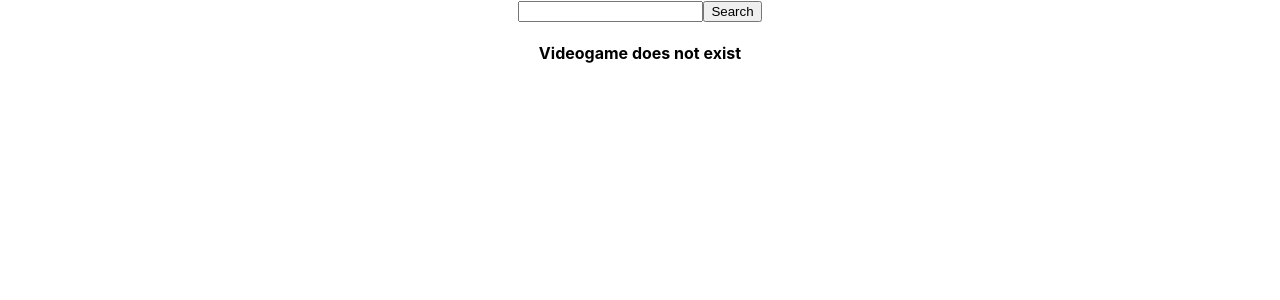
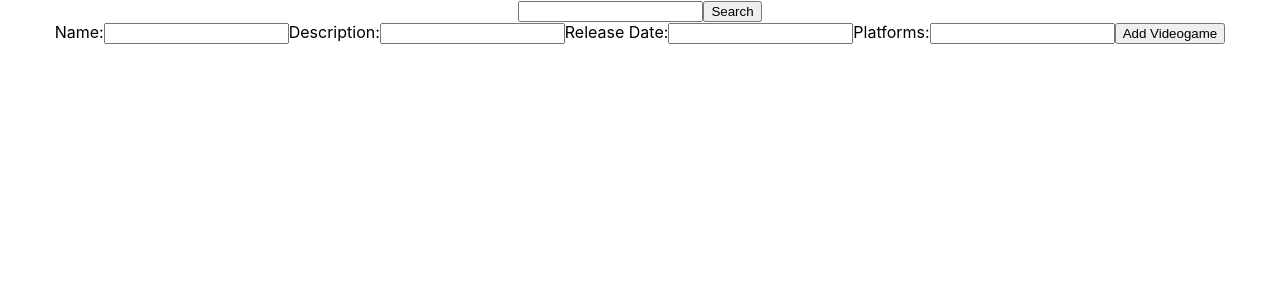
Before and after one commit to carobatata/PIVideoGames, a React (Create React App) app in the folder client/: page /addVideogame in a window 1280 px wide. Shown: the top 300 px of the page. Built offline with nearby package versions, Linux system fonts and the light colour scheme; no server answers.

Commit message:
AddVideogame Front

```diff
--- a/client/src/App.js
+++ b/client/src/App.js
@@ -1,9 +1,10 @@
 import { Route, Switch } from 'react-router';
 import './App.css';
-import Videogames from './components/videogames.jsx'
+import Videogames from './components/videogames';
 import SearchBar from './components/searchBar';
-import Order from './components/order'
-import VideogameDetail from './components/videogameDetail.jsx';
+import Order from './components/order';
+import VideogameDetail from './components/videogameDetail';
+import AddVideogame from './components/addVideogame';
 
 function App() {
   return (
@@ -14,6 +15,9 @@ function App() {
           <Order />
           <Videogames/>
         </Route>
+        <Route exact path='/addVideogame'>
+          <AddVideogame/>
+        </Route>
         <Route path='/:id'>
           <VideogameDetail/>
         </Route>
--- a/client/src/components/addVideogame.jsx
+++ b/client/src/components/addVideogame.jsx
@@ -0,0 +1,66 @@
+import axios from 'axios';
+import { useState } from 'react';
+import { useHistory } from 'react-router';
+
+export default function AddVideogame() {
+    const [videogame, setVideogame] = useState({});
+    let history = useHistory();
+
+    function handleChange(e) {
+        e.preventDefault();
+        setVideogame({
+          ...videogame,
+          [e.target.name]: e.target.value
+        });
+      }
+
+    function handleSubmit(e) {
+        console.log(videogame)
+        e.preventDefault();
+        axios.post('http://localhost:3001/videogame', videogame)
+        .then(() => {
+            history.push('/')
+        })
+      }
+
+    return (
+        <form onSubmit={handleSubmit}>
+
+            <label>Name:</label>
+            <input
+                type='text'
+                name='name'
+                value={videogame.name}
+                onChange={handleChange} />
+
+            <label>Description:</label>
+            <input
+                type='text'
+                name='description'
+                value={videogame.description}
+                onChange={handleChange} />
+
+            <label>Release Date:</label>
+            <input
+                type='text'
+                name='releaseDate'
+                value={videogame.releaseDate}
+                onChange={handleChange} />
+
+            <label>Platforms:</label>
+            <input
+                type='text'
+                name='platforms'
+                value={videogame.platforms}
+                onChange={handleChange} />
+
+            <button>Add Videogame</button>
+        </form>
+    )
+
+}
+
+//Rating agregar.
+// [ ] Posibilidad de seleccionar/agregar varios géneros
+// [ ] Posibilidad de seleccionar/agregar varias plataformas
+// [ ] Botón/Opción para crear un nuevo videojuego
--- a/client/src/components/videogame.jsx
+++ b/client/src/components/videogame.jsx
@@ -1,9 +1,13 @@
-export default function Videogame({image, name}) {
+import { Link } from 'react-router-dom';
+
+export default function Videogame({id, image, name}) {
     return(
         <div>
-            <img src={image} alt="VideogameImage" />
-            <h2>{name}</h2>
-            {/* <h4>{genres}</h4> */}
+            <Link to={`/${id}`}>
+                <h2>{name}</h2>
+                <img src={image} alt="VideogameImage" />
+                {/* <h4>{genres}</h4> */}
+            </Link>
         </div>
     )
 }
--- a/client/src/components/videogames.jsx
+++ b/client/src/components/videogames.jsx
@@ -17,6 +17,7 @@ export default function Videogames() {
         <div>
             {videogames.map((videogame) => {
                 return <Videogame
+                    id={videogame.id}
                     image={videogame.image}
                     name={videogame.name}
                 // genres={videogame.genres}
```
